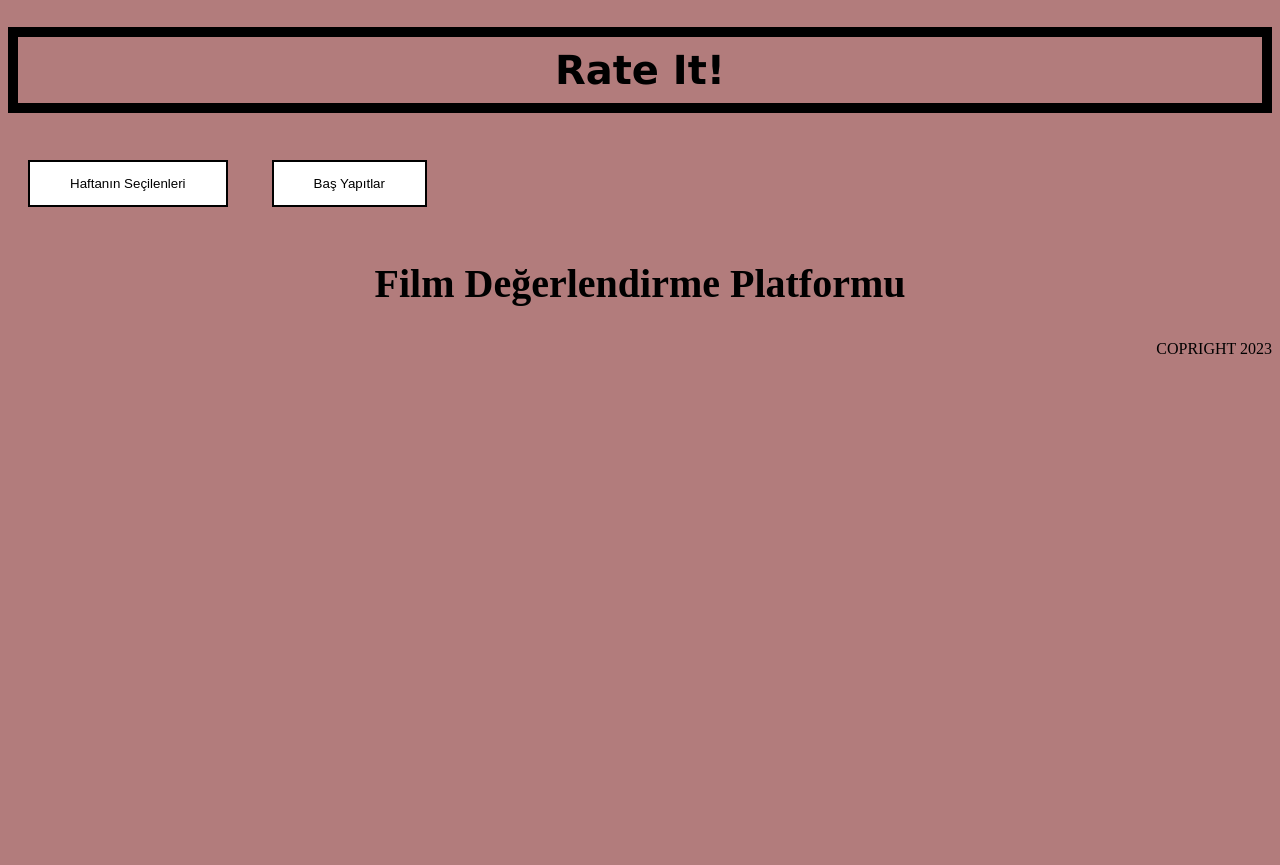
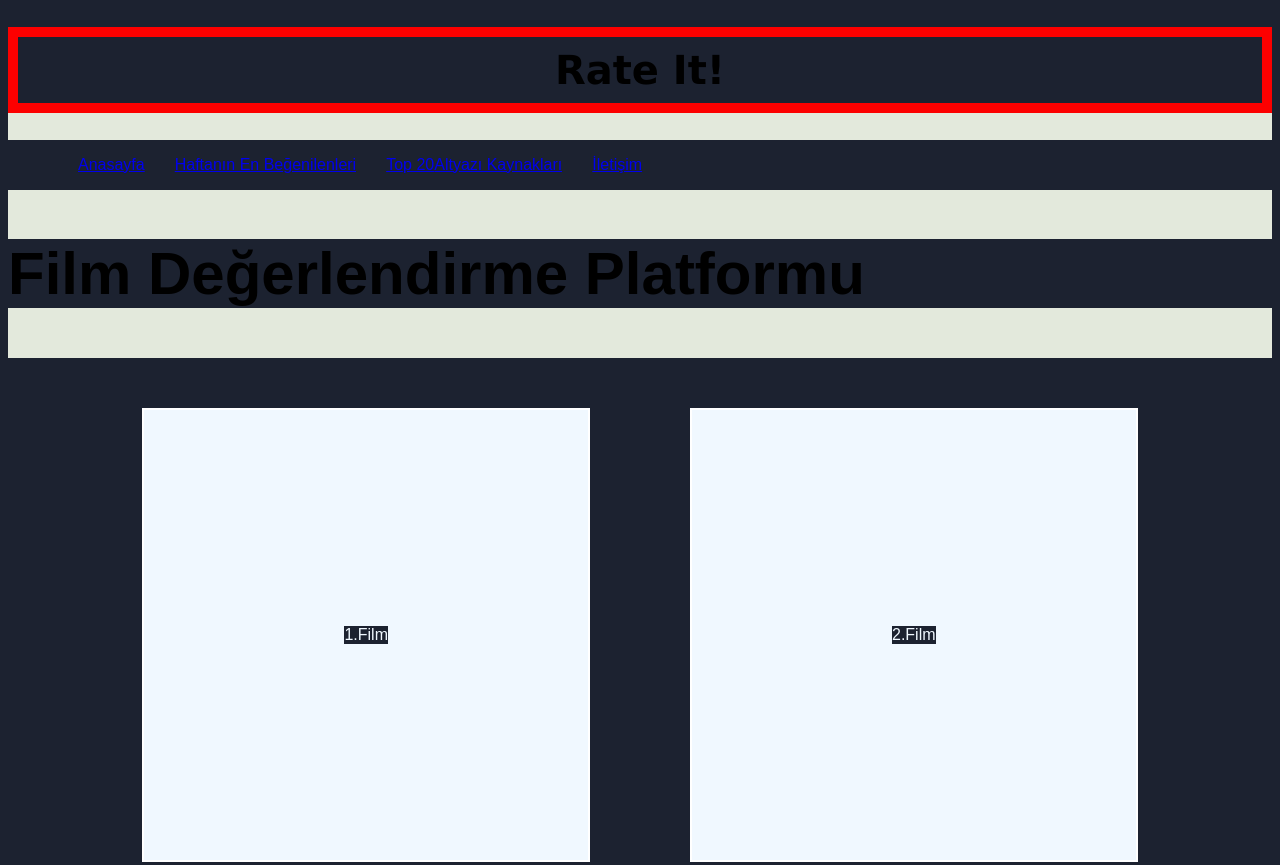
Before and after one commit to turgay52K/internet_based_programming, a plain HTML site: page project.html in a window 1280 px wide. Shown: the top 865 px of the page. Before the commit the page ends 800 px from the top, so only its background shows below. Drawn offline with Linux system fonts and the light colour scheme.

Commit message:
1st update
20.04.2023

```diff
--- a/project.html
+++ b/project.html
@@ -2,19 +2,53 @@
 <html lang="tr">
     <head>
         <h1>Rate It!</h1>
-        <title>Document</title>
+        <title>Rate it!</title>
 
   <link rel="stylesheet" href="style.css">
     </head>
     <body >
-        <button>Haftanın Seçilenleri</button>
-        <button>Baş Yapıtlar</button>
+        <div class="navbar">
+            <ul id="navbar">
+                <dt id="hompage"><a href="navbar/homepage.html">Anasayfa</a> </dt>
+                <dt id="weekTop"><a href="navbar/weekTop.html">Haftanın En Beğenilenleri</a> </dt>
+                <dt id="top20"><a href="navbar/top20.html">Top 20</a></dt
+                <dt id="subtitle"><a href="navbar/subtitle.html" target="_blank">Altyazı Kaynakları</a></dt>
+                <dt id="contact"><a href="navbar/contact.html" target="_blank">İletişim</a></dt>
+
+            </ul>
+        </div>
         <main>
-            <section>
                 <h2>Film Değerlendirme Platformu </h2>
-            </section>
         </main>
-        <footer style="text-align: right;">COPRIGHT 2023</footer>
+        <div class="contents">
+           <div id="l1">
+            <p>1.Film</p>
+           </div>
+           <div id="r1">
+            <p>2.Film</p>
+           </div>
+           <div id="l2">
+            <p>3.Film</p>
+           </div>
+           <div id="r2">
+            <p>4.Film</p>
+           </div>
+           <div id="l3">
+            <p>5.Film</p>
+           </div>
+           <div id="r3">
+            <p>6.Film</p>
+           </div>
+           <div id="l4">
+            <p>7.Film</p>
+           </div>
+           <div id="r">
+            <p>8.Film</p>
+           </div>
+
+        </div>
+
+        <footer class=""style="text-align: right;">COPRIGHT 2023</footer>
 
     </body>
 </html>
--- a/style.css
+++ b/style.css
@@ -1,19 +1,44 @@
+*{
+        font-family: Arial, Helvetica, sans-serif;
+        background-color:  #1c2230;
+}
 h1 {color:black;
         font-size: 40px;
-         text-align:center;
+        text-align:center;
         font-family:verdana;
-        border: 10px solid;border-color: black;padding: 10px;
+        border: 10px solid;border-color: rgb(252, 0, 0);padding: 10px;
 
 }
-h2 {color:black;
+main {color:black;
         font-size: 40px;
+        text-align: start;
+}
+body{background-color:rgba(228, 234, 221, 0.997);}
+ul#navbar{
+        display: flex;
+        flex-direction: row;
+}
+ul#navbar>dt{
         text-align: center;
+        padding-left: 30px;
 }
-body{background-color:rgba(106, 1, 1, 0.514);}
-button {
-        background-color: white;
-        color: black;
-        border: 2px solid #000000;
-        padding: 14px 40px ;
-        margin: 20px;
-      }
+div.navbar{
+        display: flex;
+        flex-direction: column;
+        color: rgb(255, 4, 0);
+}
+
+div.contents>div{
+        border:2px solid rgb(255, 255, 255);
+        padding: 200px;
+        margin: 50px;
+        background-color: aliceblue;
+        color: aliceblue;
+}
+
+div.contents{
+        display: flex;
+        flex-direction: row;
+        flex-wrap: wrap;
+        justify-content: center;
+}
```
Also changed, not shown: navbar/navbar/contact.html (added, +20 -0 lines), navbar/navbar/homepage.html (added, +12 -0 lines), navbar/navbar/subtitle.html (added, +12 -0 lines), navbar/navbar/top20.html (added, +12 -0 lines), navbar/navbar/weekTop.html (added, +12 -0 lines).
